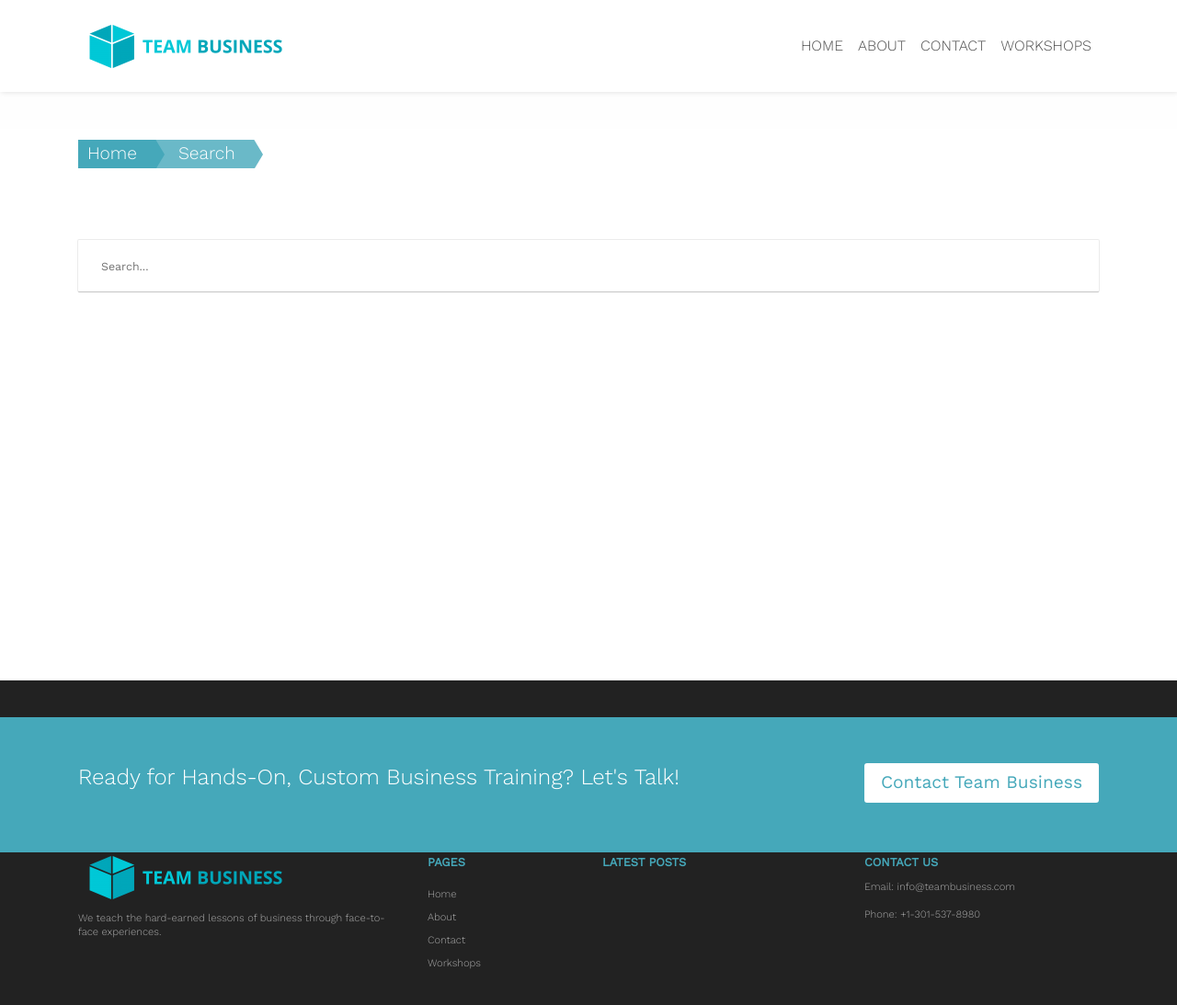
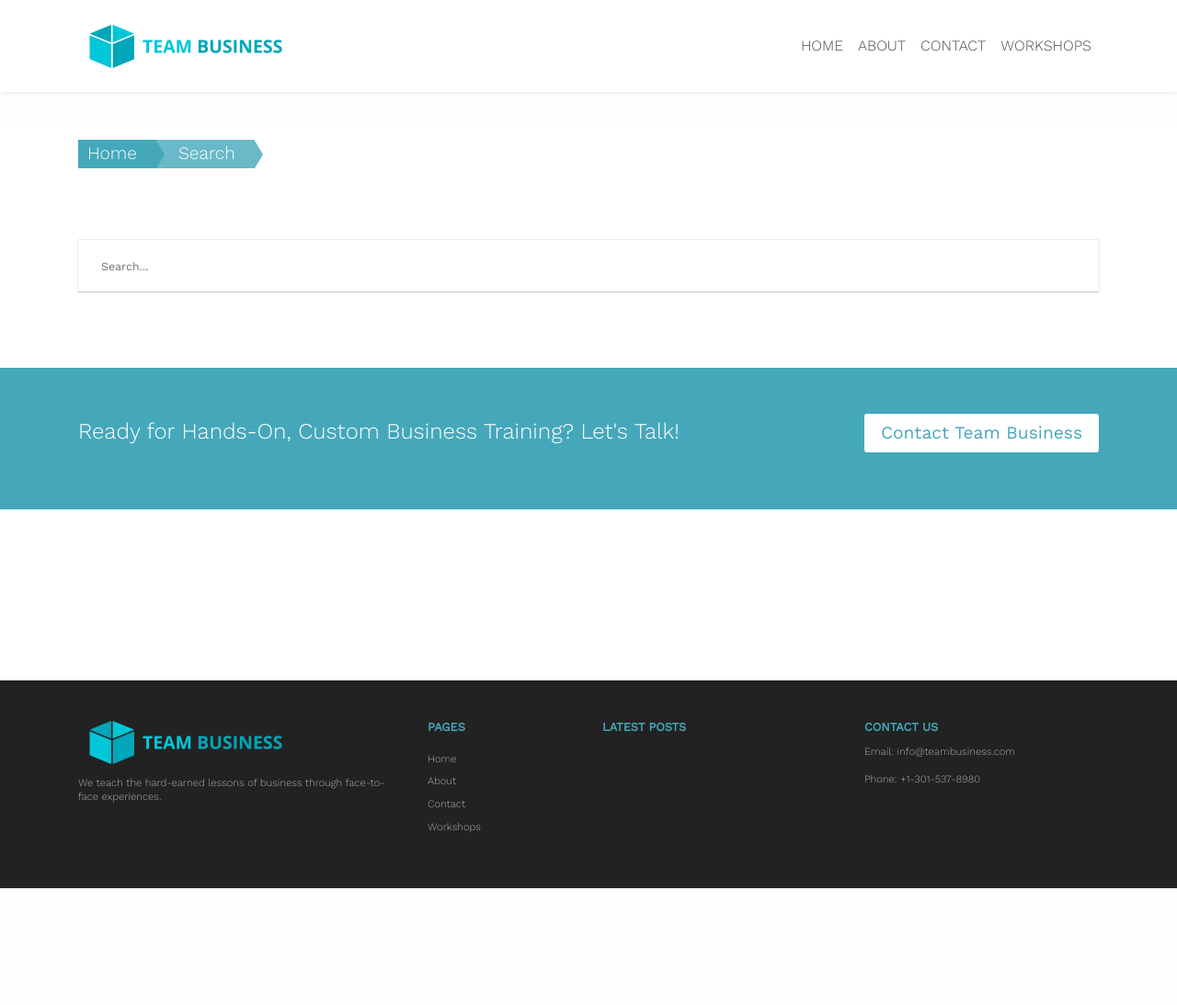
Before and after one commit to zac-heisey/team-business, a Jekyll site: the page built from _pages/search.md, in a window 1280 px wide and 1114 px high. Shown: the top 1093 px of the window at 92% size. Built offline with Jekyll 4.4.1, drawn with Linux system fonts in a browser that asks for light colours; nearby versions of some CDN libraries.

Commit message:
move cta back out of footer

```diff
--- a/_includes/footer.html
+++ b/_includes/footer.html
@@ -1,8 +1,4 @@
 <footer>
-	<!-- CTA -->
-	{% if page.title != 'Contact' %}
-	{% include cta.html %}
-	{% endif %}
 	<div class="container">
 		<div class="row">
 			<div class="col-md-4">
--- a/_layouts/page.html
+++ b/_layouts/page.html
@@ -61,3 +61,8 @@ Making any change will effect all the pages(not posts) -->
 
 	</div>
 </main>
+
+<!-- CTA -->
+{% if page.title != 'Contact' %}
+{% include cta.html %}
+{% endif %}
```
